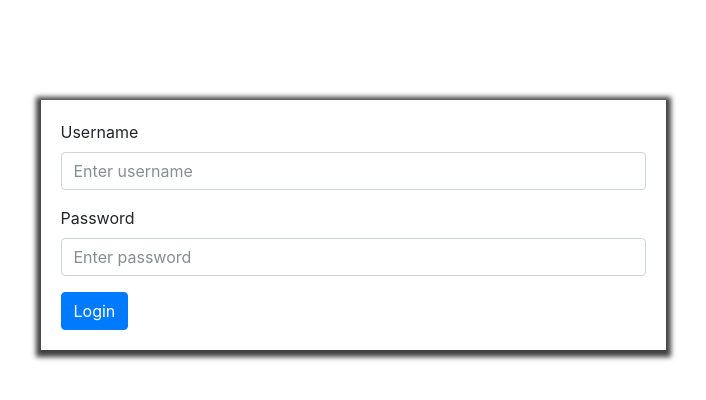
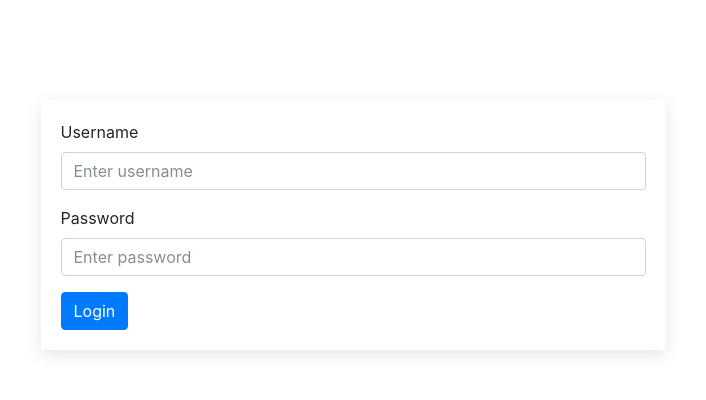
Before and after one commit to alchermd/client_payroll, a Flask app: page /login in a window 1280 px wide. Shown: the top 400 px of the page, without its empty margins (287-993 px from the left). Run offline with Flask 2, Linux system fonts and the light colour scheme; some libraries are stand-ins or nearby versions.

Commit message:
Use a much lighter box shadow.

```diff
--- a/app/static/css/login_form.css
+++ b/app/static/css/login_form.css
@@ -1,7 +1,7 @@
 form {
     margin: 0 auto;
     margin-top: 100px;
-    box-shadow: 0px 2px 5px 5px rgba(0,0,0,0.75);
+    box-shadow: 0 5px 16px 0 rgba(0,0,0,0.1);
     padding: 20px;
 }
 
```
